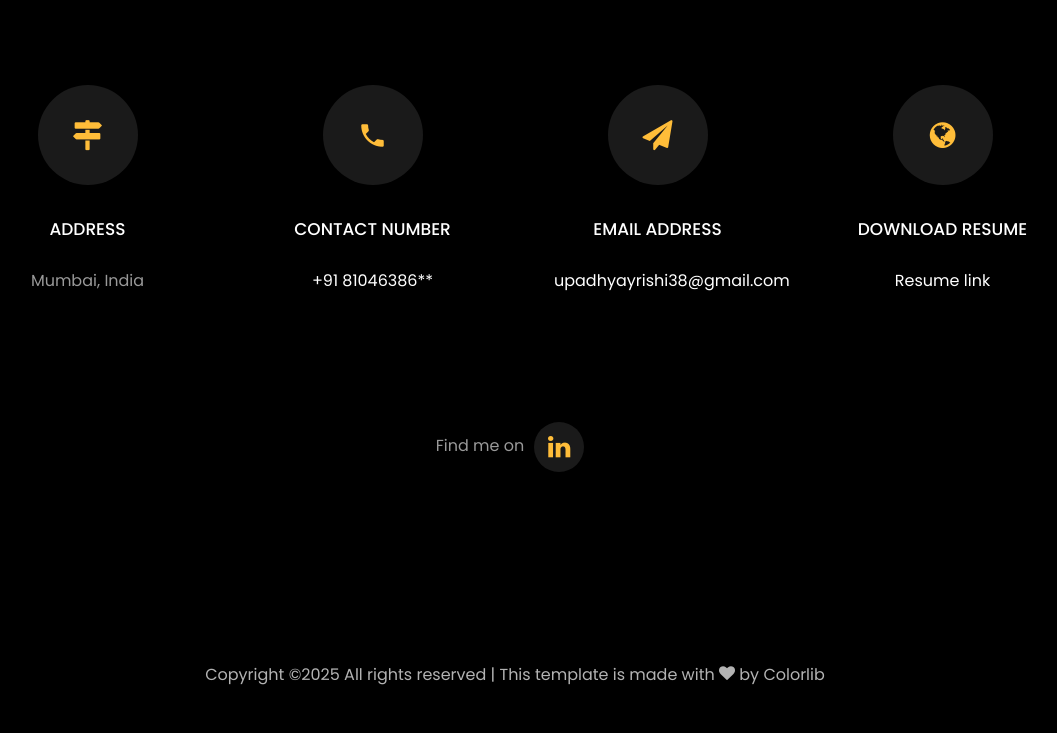
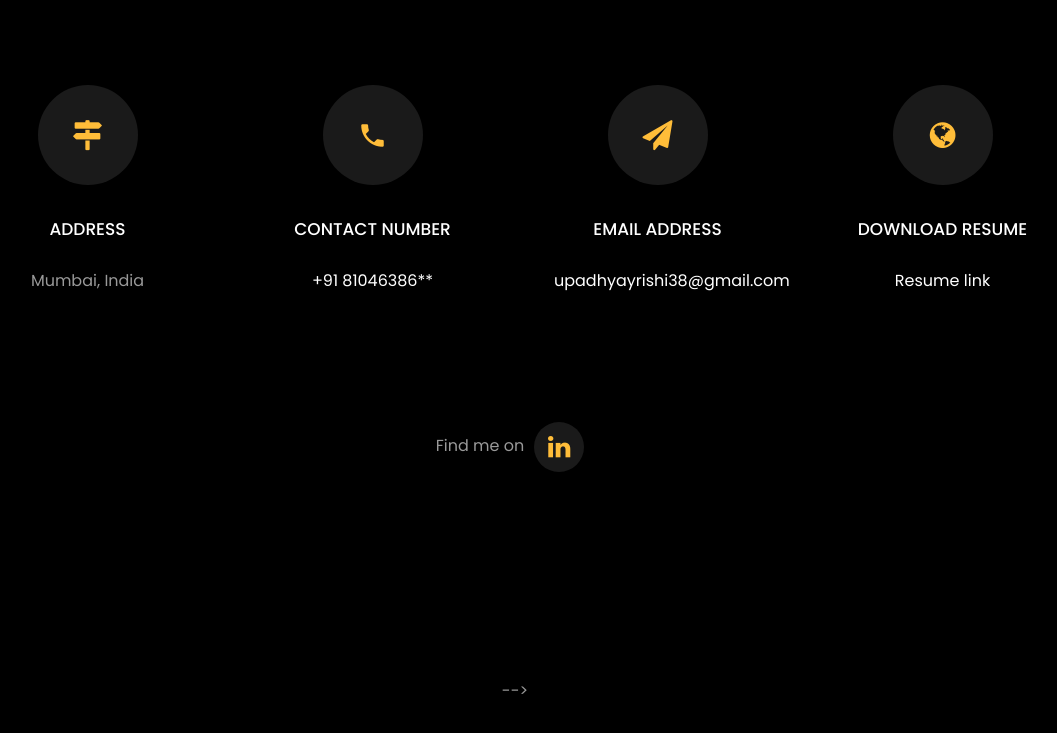
Before and after one commit to Rishiiii46/rishiupadhyay.github.io, a plain HTML site: page index.html in a window 1280 px wide. Shown: the part 4581-5314 px from the top of the page, without its empty margins (125-1182 px from the left). Drawn offline with Linux system fonts and the light colour scheme; files whose address does not match are found by name.

Commit message:
Update index.html

```diff
--- a/index.html
+++ b/index.html
@@ -599,9 +599,9 @@
 		  <div class="row">
 			<div class="col-md-12 text-center">
 
-			  <p><!-- Link back to Colorlib can't be removed. Template is licensed under CC BY 3.0. -->
-	Copyright &copy;<script>document.write(new Date().getFullYear());</script> All rights reserved | This template is made with <i class="icon-heart color-danger" aria-hidden="true"></i> by <a href="https://colorlib.com" target="_blank">Colorlib</a>
-	<!-- Link back to Colorlib can't be removed. Template is licensed under CC BY 3.0. --></p>
+			 <p><!-- Link back to Colorlib can't be removed. Template is licensed under CC BY 3.0. -->
+<!-- 	Copyright &copy;<script>document.write(new Date().getFullYear());</script> All rights reserved | This template is made with <i class="icon-heart color-danger" aria-hidden="true"></i> by <a href="https://colorlib.com" target="_blank">Colorlib</a>
+	<!-- Link back to Colorlib can't be removed. Template is licensed under CC BY 3.0. --></p> -->
 			</div>
 		  </div>
 		</div>
```
